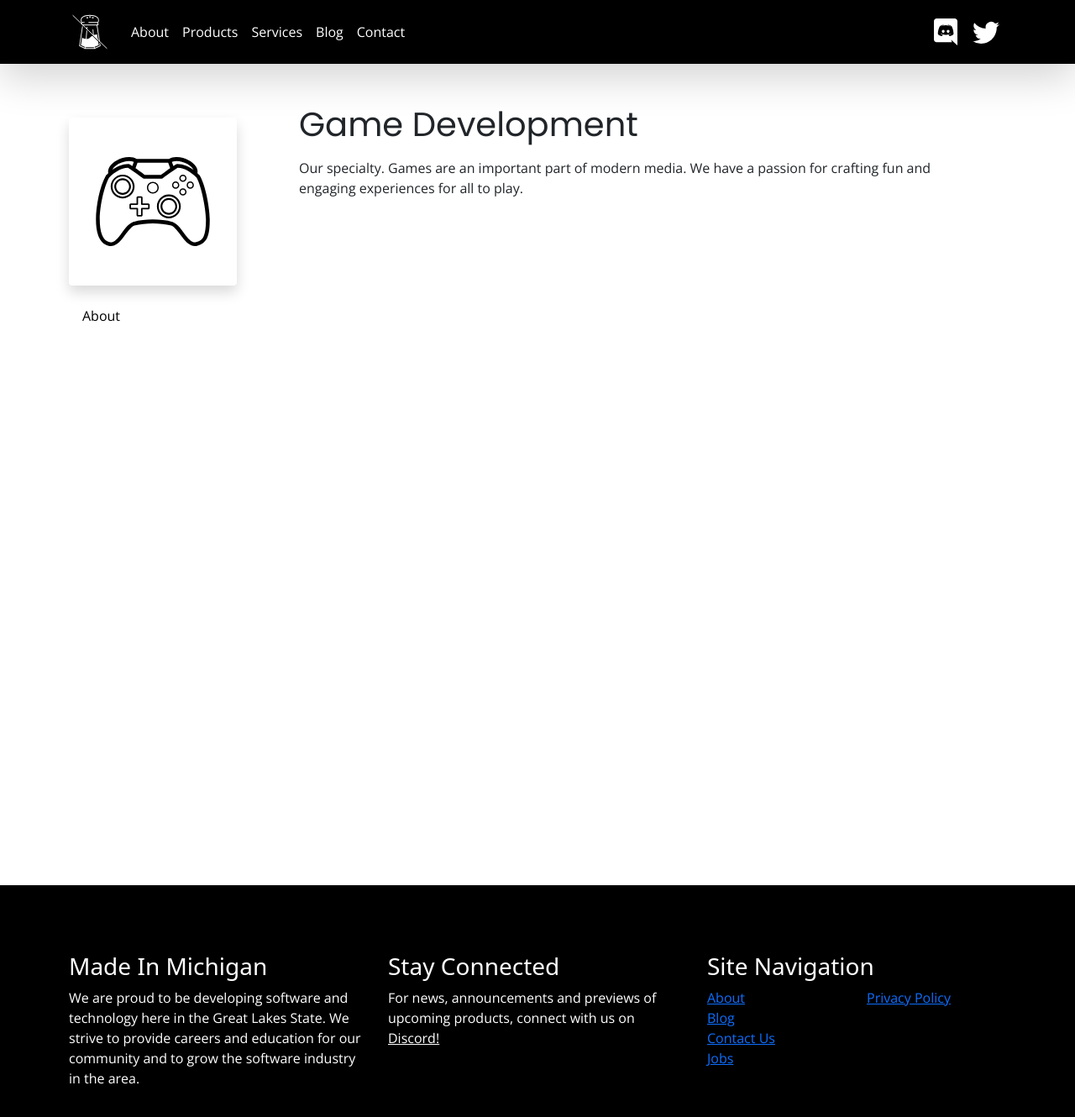
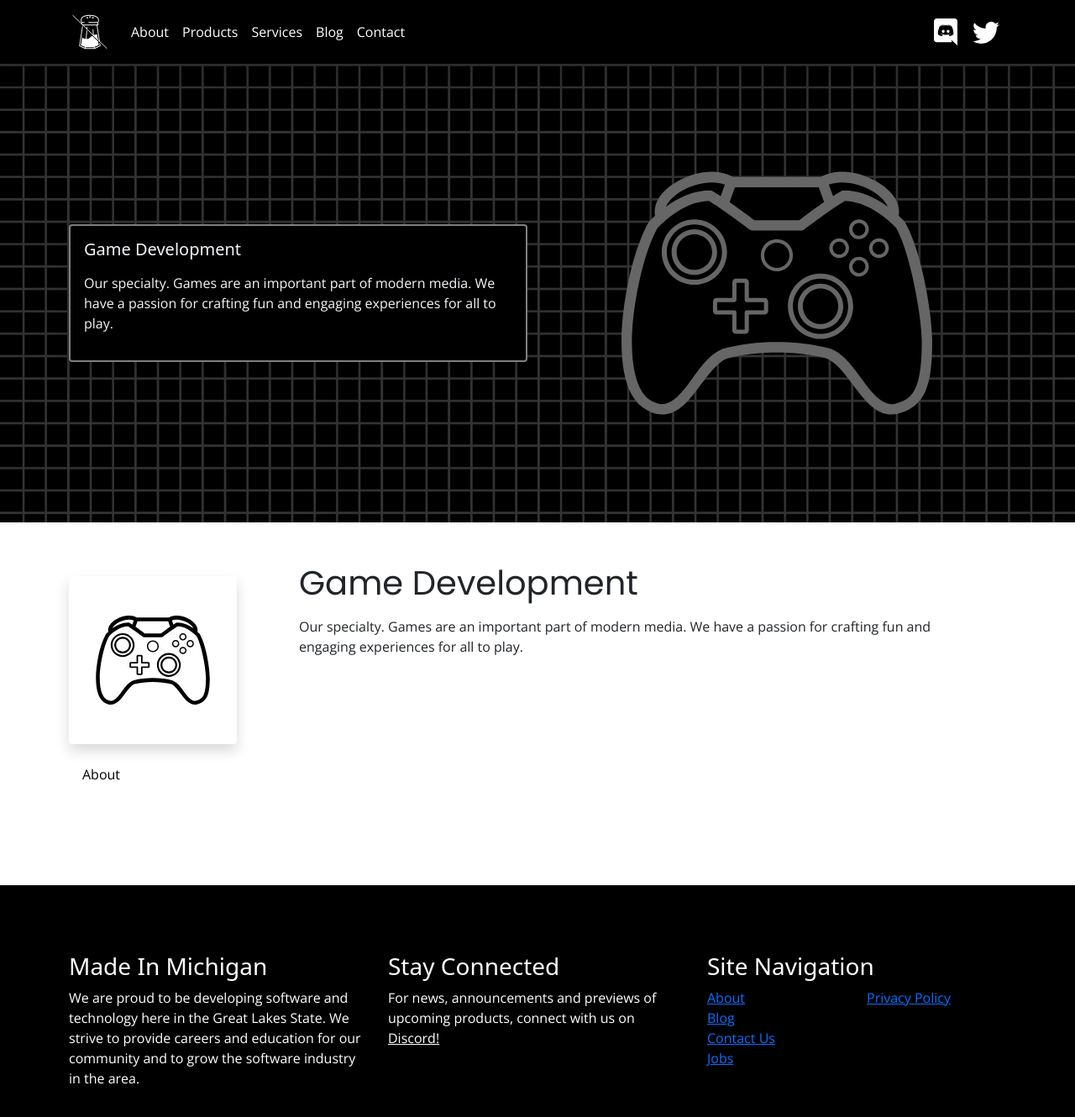
Before and after one commit to SaltFreeInteractive/SaltFreeInteractive.github.io, a Jekyll site: the page built from _services/game-development.md, in a window 1280 px wide and 1392 px high. Shown: the top 1330 px of the window at 84% size. Built offline with Jekyll 4.4.1, drawn with Linux system fonts in a browser that asks for light colours.

Commit message:
Added visual cahnges
- Updated breakdown layout.
- Updated cards to be clickable.

```diff
--- a/_layouts/breakdown.html
+++ b/_layouts/breakdown.html
@@ -1,6 +1,24 @@
 ---
 layout: default
 ---
+
+<div class="w-100" style="background-image: url(/assets/images/backgrounds/grid.png); background-size: cover;">
+    <div class="container">
+        <div class="row row-cols-1 row-cols-md-2">
+            <div class="col d-flex align-items-center justify-content-center">
+                <div class="card services-header-card my-4">
+                    <div class="card-body">
+                        <h5 class="card-title">{{ page.name }}</h5>
+                        <p class="card-text">{{ page.excerpt }}</p>
+                    </div>
+                </div>
+            </div>
+            <div class="col">
+                <img class="img-fluid" src="{{ page.banner_image }}" alt="">
+            </div>
+        </div>
+    </div>
+</div>
 
 <div class="container pb-5 position-relative">
     <div class="row py-5">
--- a/_sass/saltfree.scss
+++ b/_sass/saltfree.scss
@@ -19,6 +19,13 @@ p, span, a {
   border: none;
   box-shadow: 0 .5rem 1rem rgba(0,0,0,.15);
   transition: all 0.3s ease-in-out;
+}
+
+.services-header-card {
+  border: 2px solid #808080;
+  background-color: map-get($theme-colors, "black") !important;
+  color: map-get($theme-colors, "gray-matter");
+  min-width: 18rem;
 }
 
 .card:hover{
--- a/_services/game-development.md
+++ b/_services/game-development.md
@@ -2,6 +2,7 @@
 layout: breakdown
 name: Game Development
 featured_image: /assets/images/services/games.svg
+banner_image: /assets/images/services/games_dark.svg
 order: 0
 excerpt_separator: <!--more-->
 ---
--- a/products/index.html
+++ b/products/index.html
@@ -14,7 +14,7 @@ permalink: /products/index.html
                 <div class="card-body">
                     <h5 class="card-title">{{ product.name }}</h5>
                     <p>{{ product.excerpt }}</p>
-                    <a href="{{ product.url }}" class="btn btn-black">Learn More</a>
+                    <a href="{{ product.url }}" class="stretched-link"></a>
                 </div>
             </div>
         </div>
--- a/services/index.html
+++ b/services/index.html
@@ -15,7 +15,7 @@ permalink: /services/index.html
                 <div class="card-body">
                     <h5 class="card-title">{{ service.name }}</h5>
                     <p class="card-text">{{ service.excerpt }}</p>
-                    <a href="{{ service.url }}" class="btn btn-black">Learn More</a>
+                    <a href="{{ service.url }}" class="stretched-link"></a>
                 </div>
             </div>
         </div>
```
Also changed, not shown: index.html (+4 -4 lines), assets/images/backgrounds/grid.png (added), assets/images/services/games_dark.svg (added).
